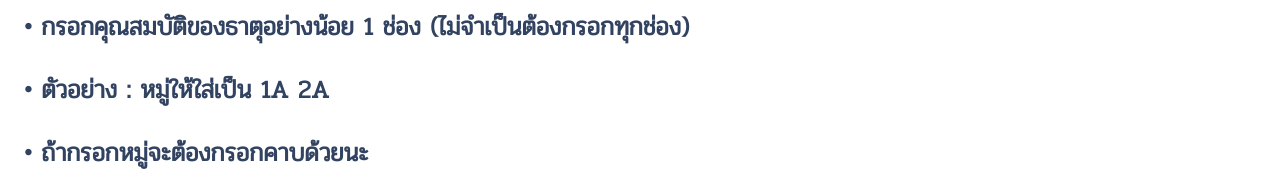
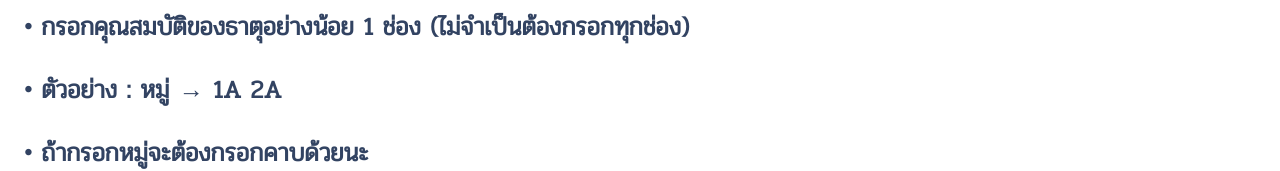
Before and after one commit to ChananonUah/Chem, a plain HTML site: page index.html in a window 1280 px wide. Shown: the part 697-868 px from the top of the page. Drawn offline with nearby package versions, Linux system fonts and the light colour scheme; some packages are replaced by stand-ins of ours; a web font is replaced by a local one.

Commit message:
Update index.html

```diff
--- a/index.html
+++ b/index.html
@@ -56,7 +56,7 @@
     <h1 class="topic">โปรแกรมหาธาตุในตรางธาตุ</h1>
     <div>
         <h1 class="topic" style="text-align: left;font-size: 25px;">• กรอกคุณสมบัติของธาตุอย่างน้อย 1 ช่อง (ไม่จำเป็นต้องกรอกทุกช่อง)</h1>
-        <h1 class="topic" style="text-align: left;font-size: 25px;">• ตัวอย่าง : หมู่ให้ใส่เป็น 1A 2A</h1>
+        <h1 class="topic" style="text-align: left;font-size: 25px;">• ตัวอย่าง : หมู่ &#8594 1A 2A</h1>
         <h1 class="topic" style="text-align: left;font-size: 25px;">• ถ้ากรอกหมู่จะต้องกรอกคาบด้วยนะ</h1>
     </div>
     <div class="molecule-input 1">
```
